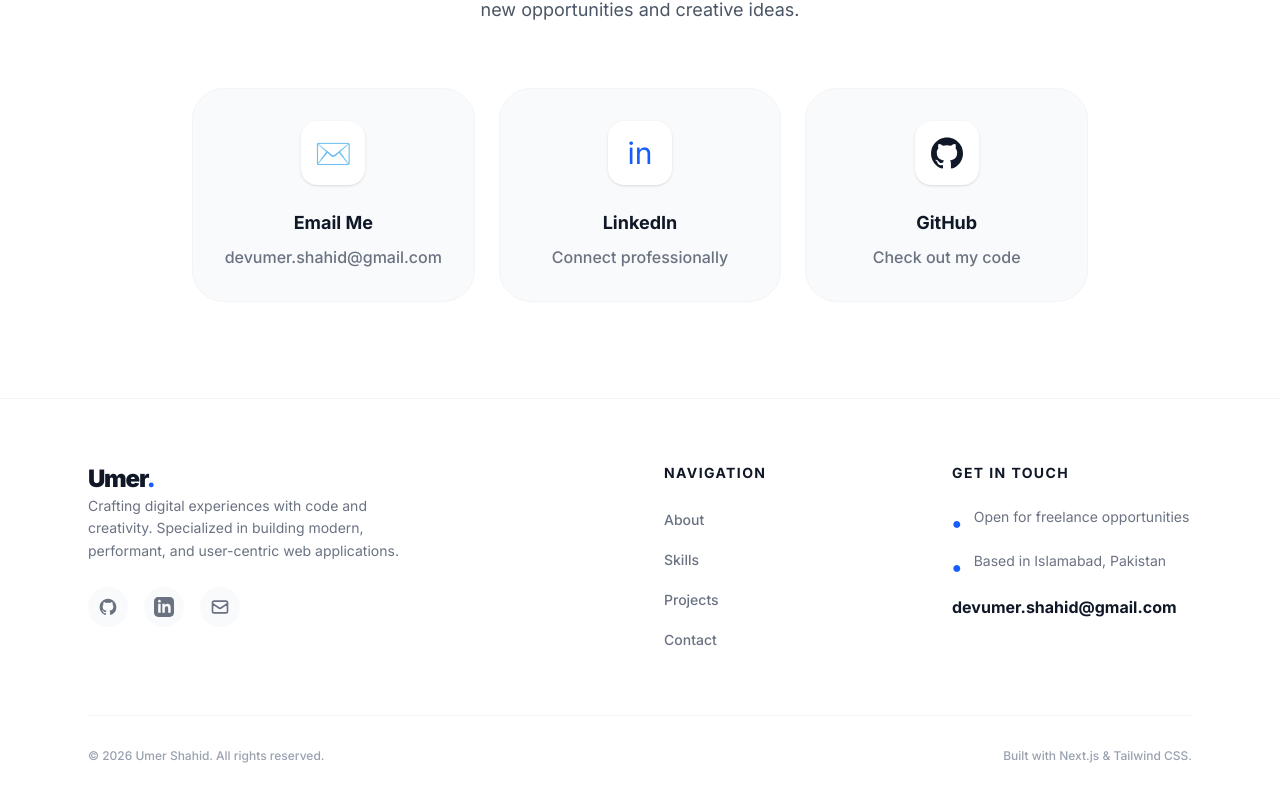
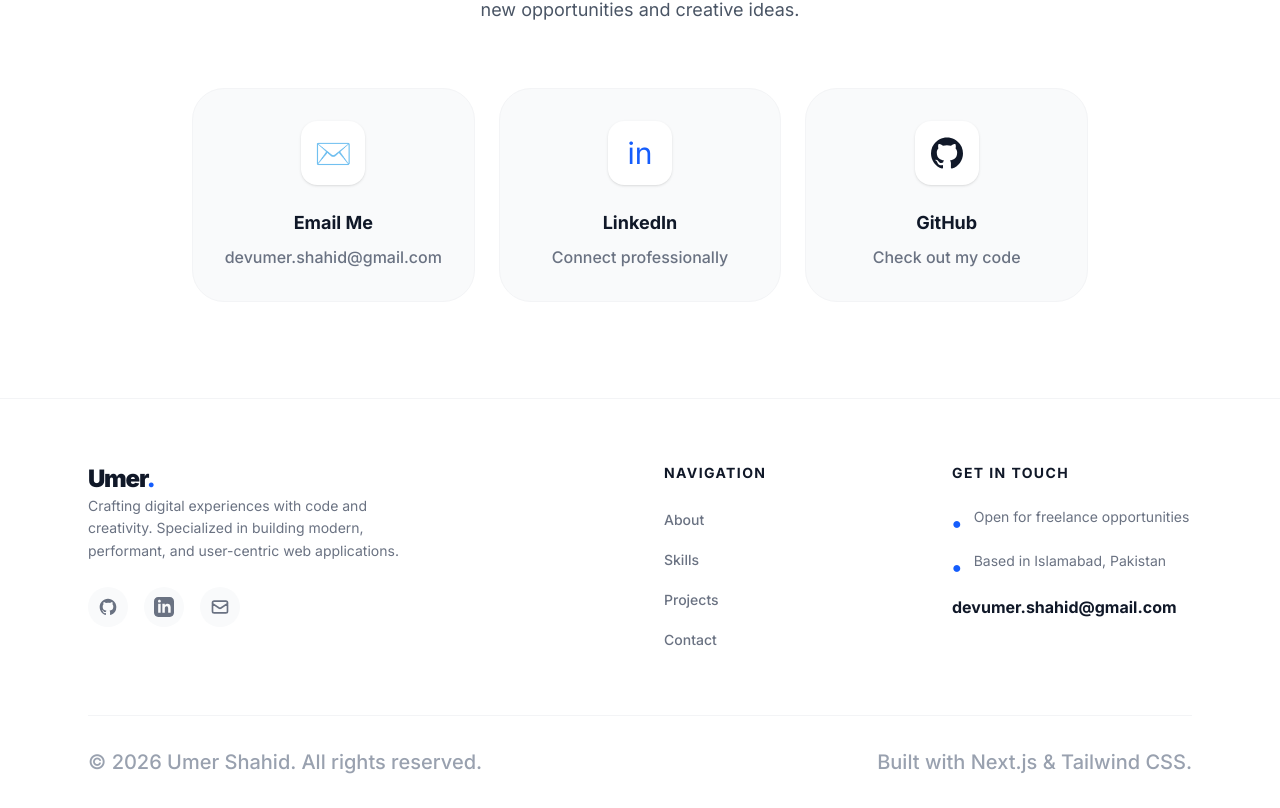
Before and after one commit to devUmerShahid/umer-shahid, a Next.js app: page / in a window 1280 px wide. Shown: the part 3668-4476 px from the top of the page. Built offline with nearby package versions, Linux system fonts and the light colour scheme.

Commit message:
Update Footer text size and styling

```diff
--- a/components/Footer.tsx
+++ b/components/Footer.tsx
@@ -120,10 +120,10 @@ export default function Footer() {
 
                 {/* Bottom Bar */}
                 <div className="pt-8 border-t border-gray-100 dark:border-white/5 flex flex-col md:flex-row items-center justify-between gap-4">
-                    <p className="text-gray-400 text-xs font-medium text-center md:text-left">
+                    <p className="text-gray-400 text-xl font-medium text-center md:text-left">
                         &copy; {currentYear} Umer Shahid. All rights reserved.
                     </p>
-                    <p className="text-gray-400 text-xs font-medium flex items-center gap-1">
+                    <p className="text-gray-400 text-xl font-medium flex items-center gap-1">
                         Built with Next.js & Tailwind CSS.
                     </p>
                 </div>
```
